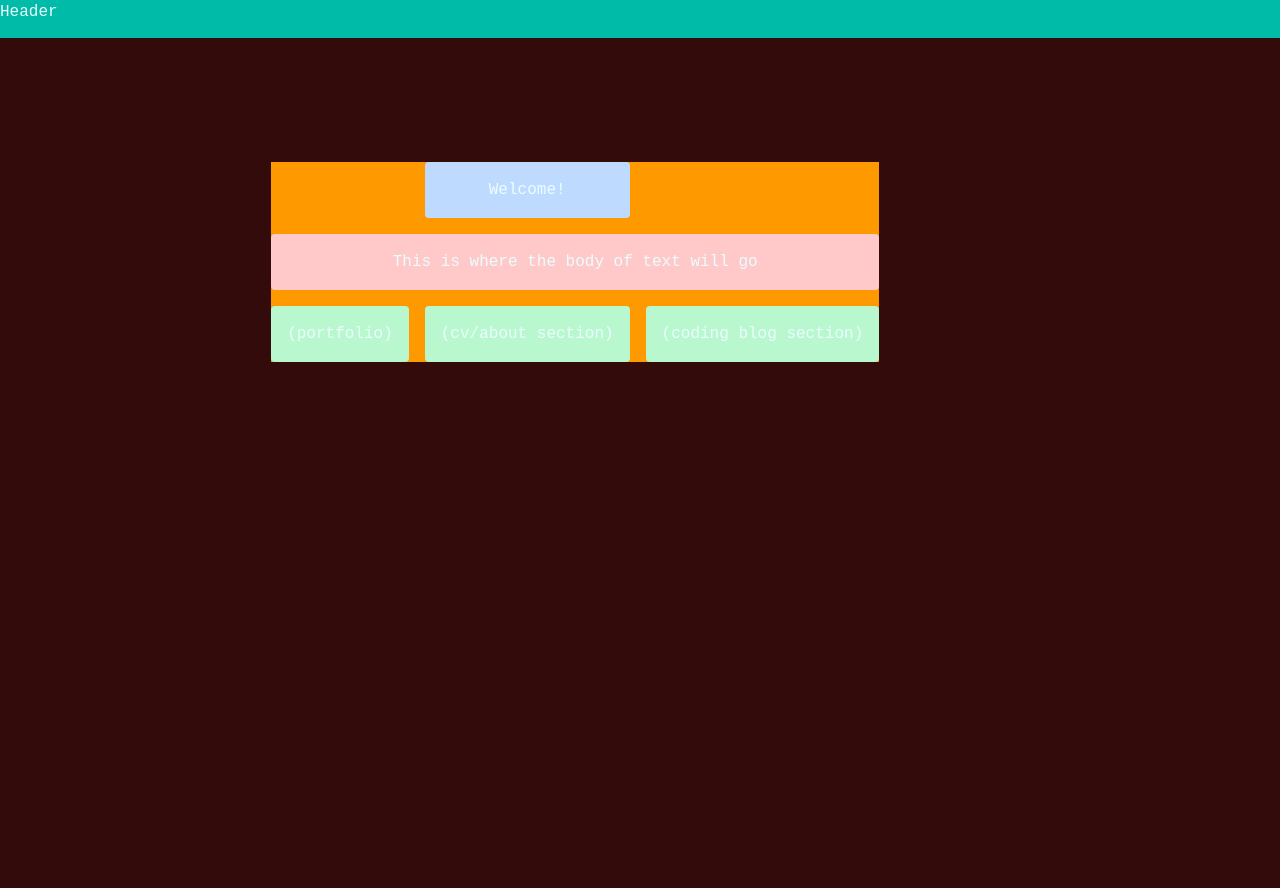
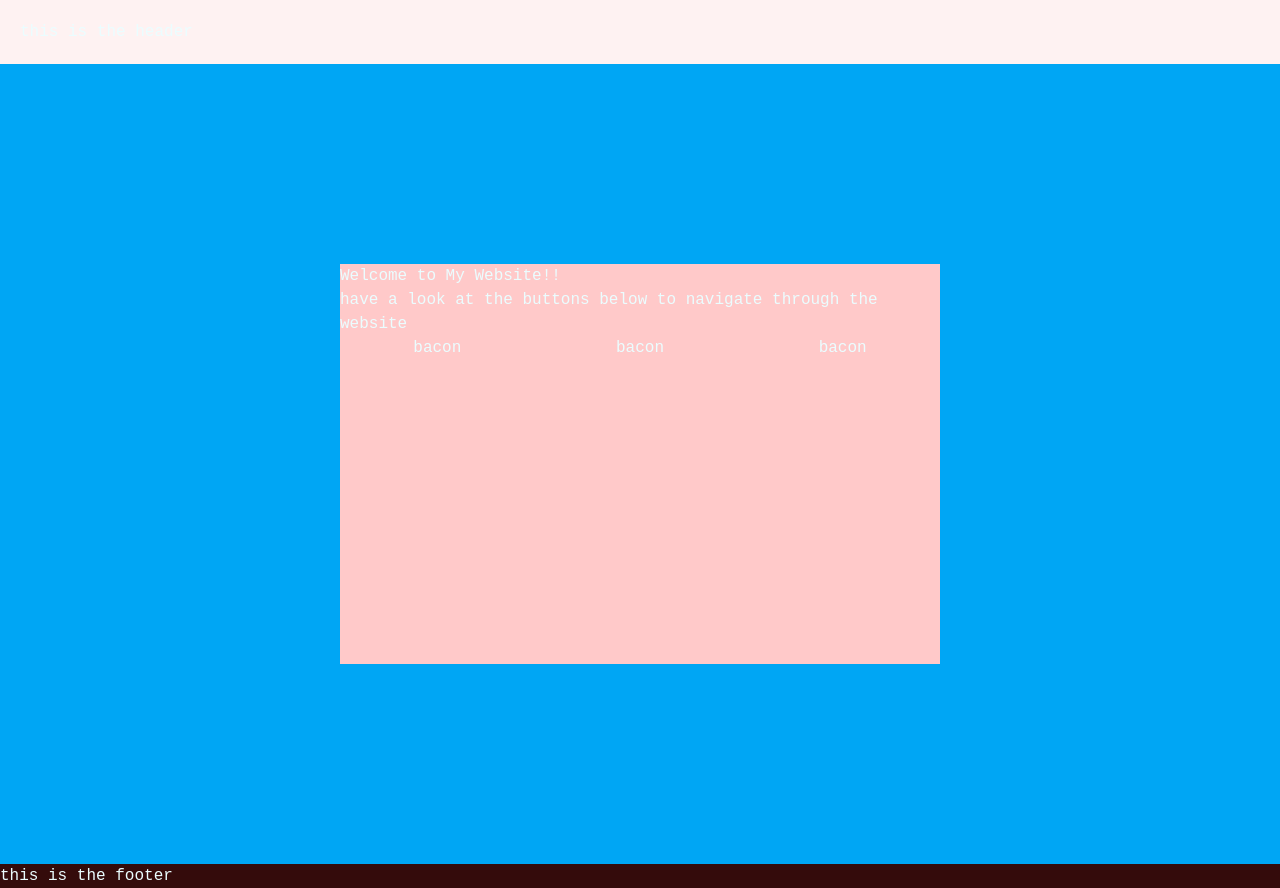
Before and after one commit to Neville4010/portfolio-webpage, a Next.js app: page / in a window 1280 px wide. Before the commit the page ends 800 px from the top, so only its background shows below. Built offline with nearby package versions, Linux system fonts and the light colour scheme.

Commit message:
fixed the basic structure of the website

```diff
--- a/app/page.tsx
+++ b/app/page.tsx
@@ -3,27 +3,23 @@ import Image from "next/image";
 export default function Home() {
   return (
     <main>
-      <div className="container m-auto grid grid-rows-8 md:grid-rows-10 lg:grid-rows-12 grid-cols-6 gap-4 md:grid-cols-8 lg:grid-cols-10">
-        <div className="tile col-span-6 bg-teal-500 md:col-span-8 lg:col-span-10 row-span-">
-          <h1 className="tile-marker">Header</h1>
+      <div className = "w-auto flex-auto bg-red-50 p-5">
+        <header> this is the header</header>
+      </div>
+      <div className = "w-auto h-screen flex-auto bg-yellow-50">
+        <div className = "basis-xl flex pt-50 pb-50 block-size-100 bg-sky-500 justify-center items-center">
+          <div className = "w-150 h-100 items-center bg-red-200">
+            <h2> Welcome to My Website!!</h2>
+            <p> have a look at the buttons below to navigate through the website</p>
+            <div className= "grid grid-cols-3 gap-2 text-center">
+              <button>bacon</button>
+              <button type="button">bacon</button>
+              <button type="button">bacon</button>
+            </div>
+          </div>
         </div>
-        <div className="tile col-span-3 col-start-2 lg:col-start-2 lg:row-end-8 lg:row-start-4 row-start-4 row-span-4 justify-center md:col-span-6 lg:col-span-5 content-stretch row-end-16 bg-amber-500 md:col-span-2 lg:col-span-7 place-self-center-safe">
-          <div className="row-span-full grid grid-rows-subgrid gap-4">
-            <div className="row-start-1 col-start-2 flex items-center justify-center rounded bg-blue-200 p-4">
-              Welcome!
-            </div>
-            <div className="row-start-2 row-span-2 flex col-span-3 items-center justify-center rounded bg-red-200 p-4">
-              This is where the body of text will go</div>
-              <div className="row-start-4 col-start-1 col-end-2 flex items-center justify-center rounded bg-green-200 p-4">
-                (portfolio)
-              </div>
-              <div className="row-start-4 col-start-2 col-end-3 flex items-center justify-center rounded bg-green-200 p-4">
-                (cv/about section)
-              </div>
-              <div className="row-start-4 col-start-3 col-end-4 flex items-center justify-center rounded bg-green-200 p-4">
-                (coding blog section)
-              </div>
-            </div>
+        <div className="bottom-0, left-0, right-0">
+        <footer> this is the footer</footer>
         </div>
       </div>
     </main>
```
